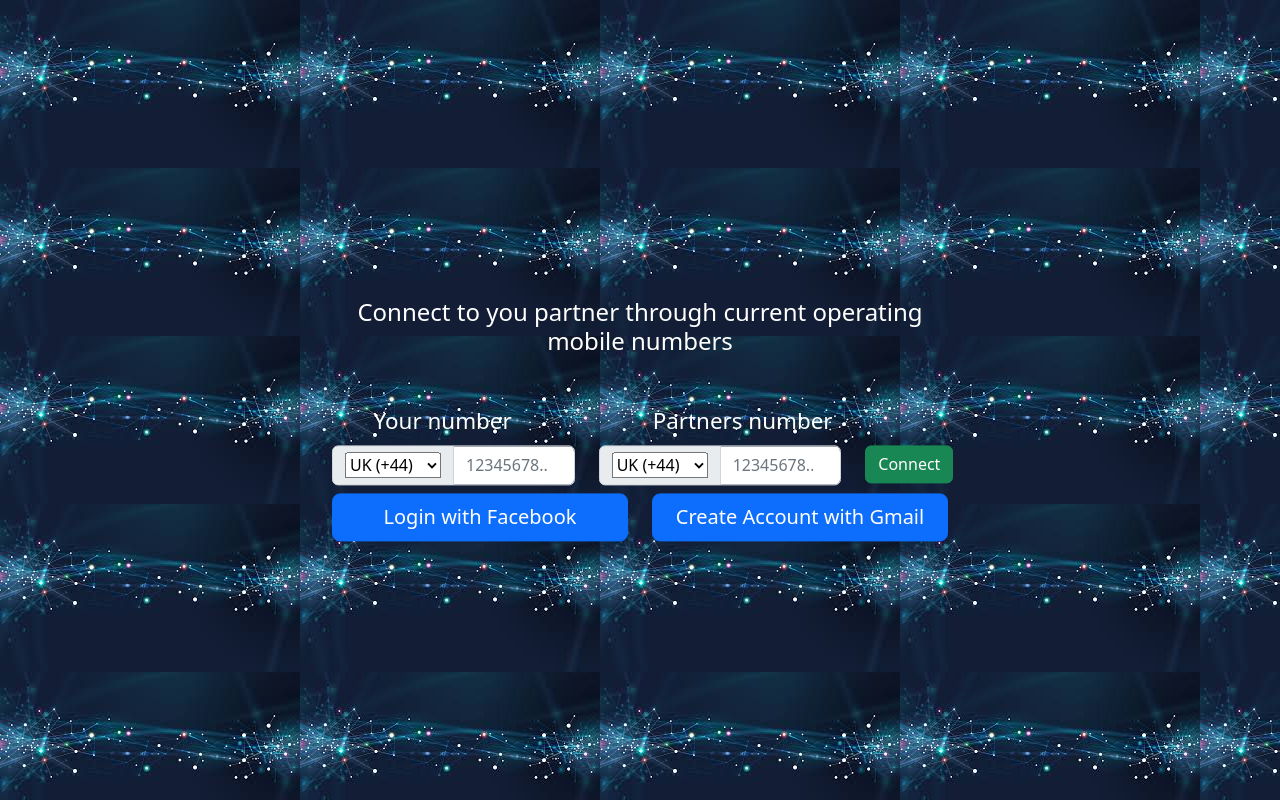
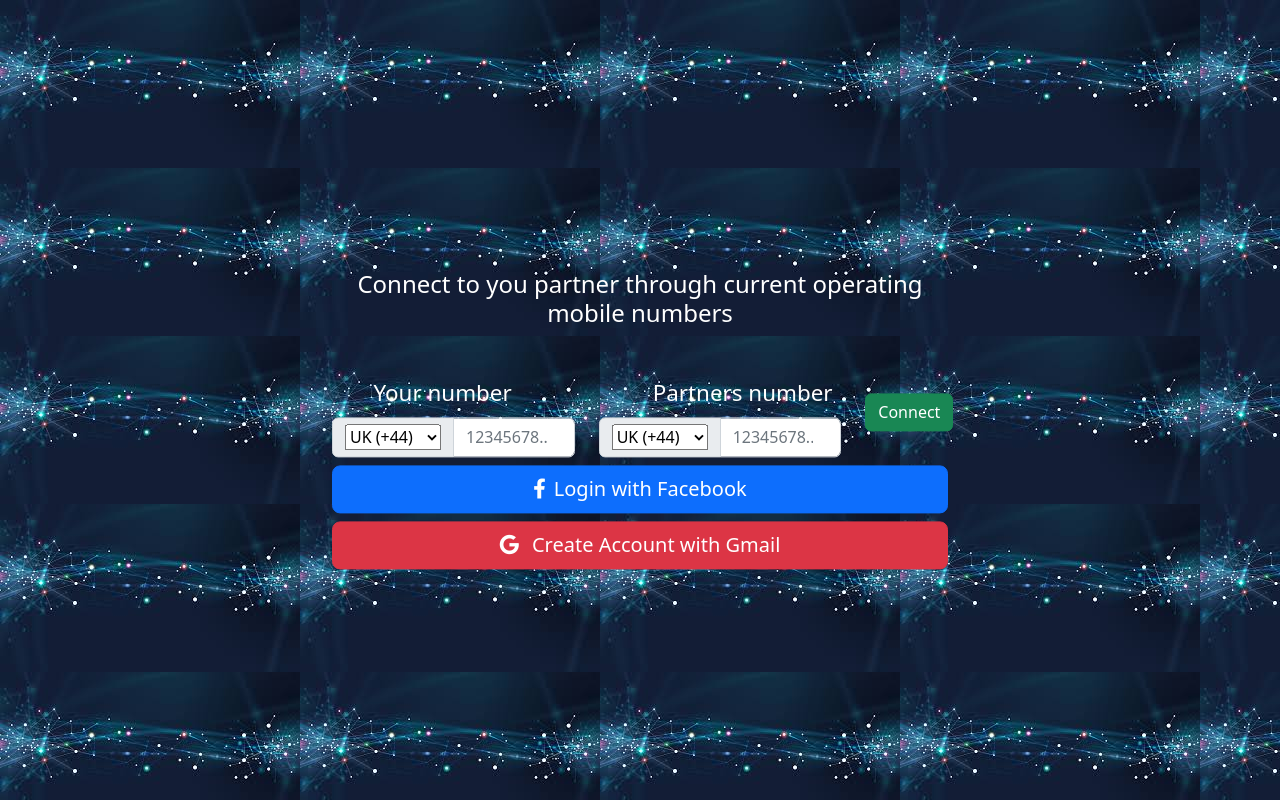
Before and after one commit to Pradeep22222/couplegame, a React (Create React App) app: page /connection in a window 1280 px wide. Built offline with nearby package versions, Linux system fonts and the light colour scheme.

Commit message:
account login options added

```diff
--- a/src/App.css
+++ b/src/App.css
@@ -93,18 +93,27 @@
   width: 6rem;
 }
 .number_submit {
-  transform: translateY(1rem);
+  margin-bottom: 1rem;
 }
 .numbers_label {
   font-size: 1.4rem;
   font-weight: 500;
   transform: translateX(30%);
 }
-.login_div{
-width:100%;
+.login_div {
+  width: 100%;
 }
-.connection_login__button{
-  width:100%;
+.login_div_gmail {
+  color: rgb(249, 111, 42);
+}
+.connection_login__button {
+  width: 100%;
+  position: relative;
+  font-size: 0.8rem;
+}
+
+.connection_icon {
+  margin-right: 0.5rem;
 }
 /* fblog in */
 
--- a/src/components/PartnerConnection.js
+++ b/src/components/PartnerConnection.js
@@ -1397,25 +1397,27 @@ export const PartnerConnection = () => {
               </Col>
             </Row>
             <Row className="text-center">
-              <Col lg={6} className="mb-2">
+              <Col lg={12} className="mb-2">
                 <div className="facebook_icon__div login_div">
                   <Button
                     variant="primary"
                     size="lg"
                     className="connection_login__button"
                   >
+                    <i className="fa-brands fa-facebook-f connection_icon"></i>
                     Login with Facebook
                   </Button>
                 </div>
               </Col>
-              <Col lg={6} className="mb-2">
-                <div className="gamil_icon__div login_div">
+              <Col lg={12} className="mb-2">
+                <div className="gamil_icon__div login_div login_div_gmail">
                   <Button
-                    variant="primary"
                     size="lg"
-                    className="connection_login__button"
+                    className="connection_login__button connection_login__button_gmail"
+                    variant="danger"
                   >
-                    Create Account with Gmail
+                    <i className="fa-brands fa-google connection_icon"></i> Create
+                    Account with Gmail
                   </Button>
                 </div>
               </Col>
```
